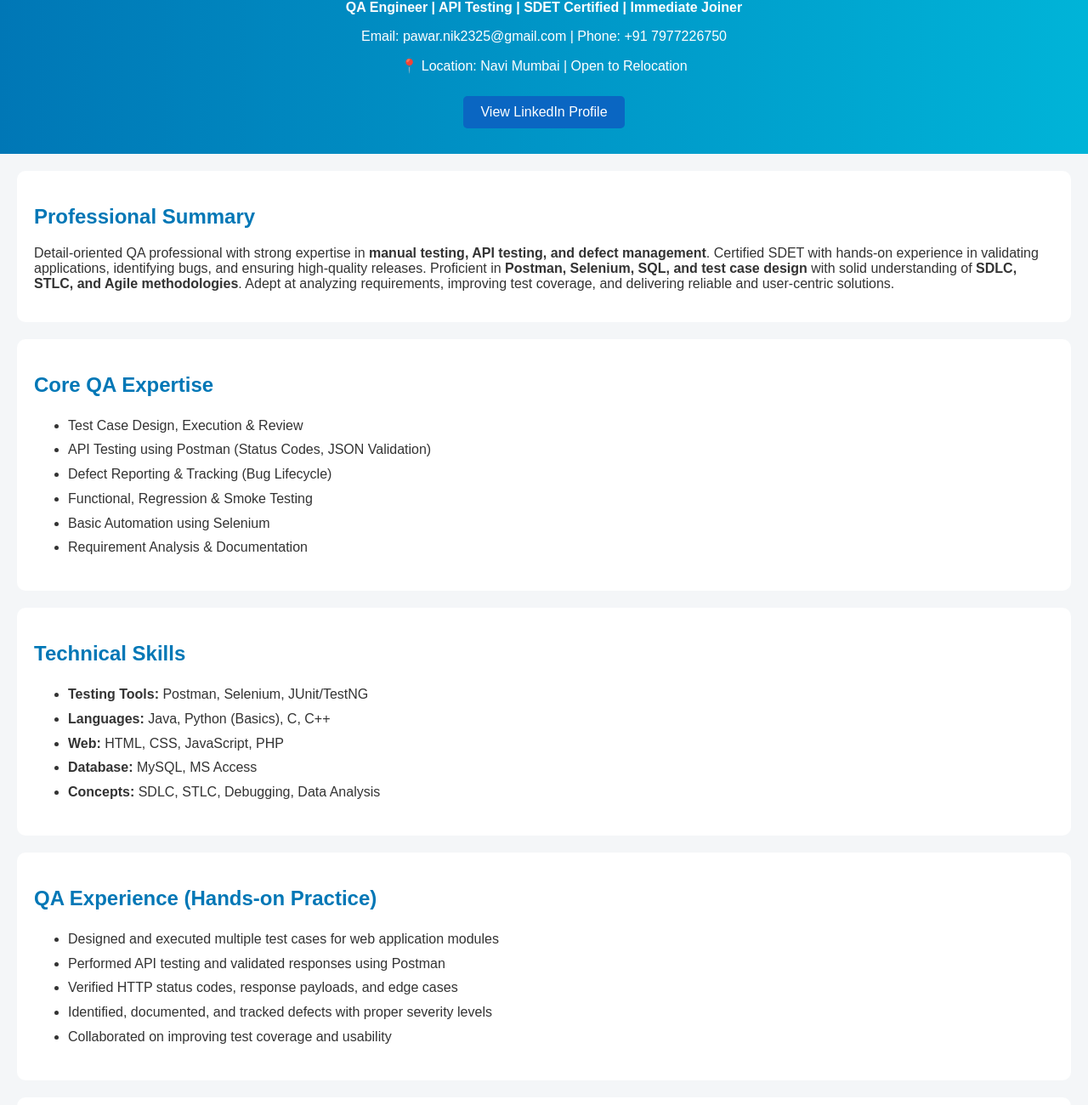
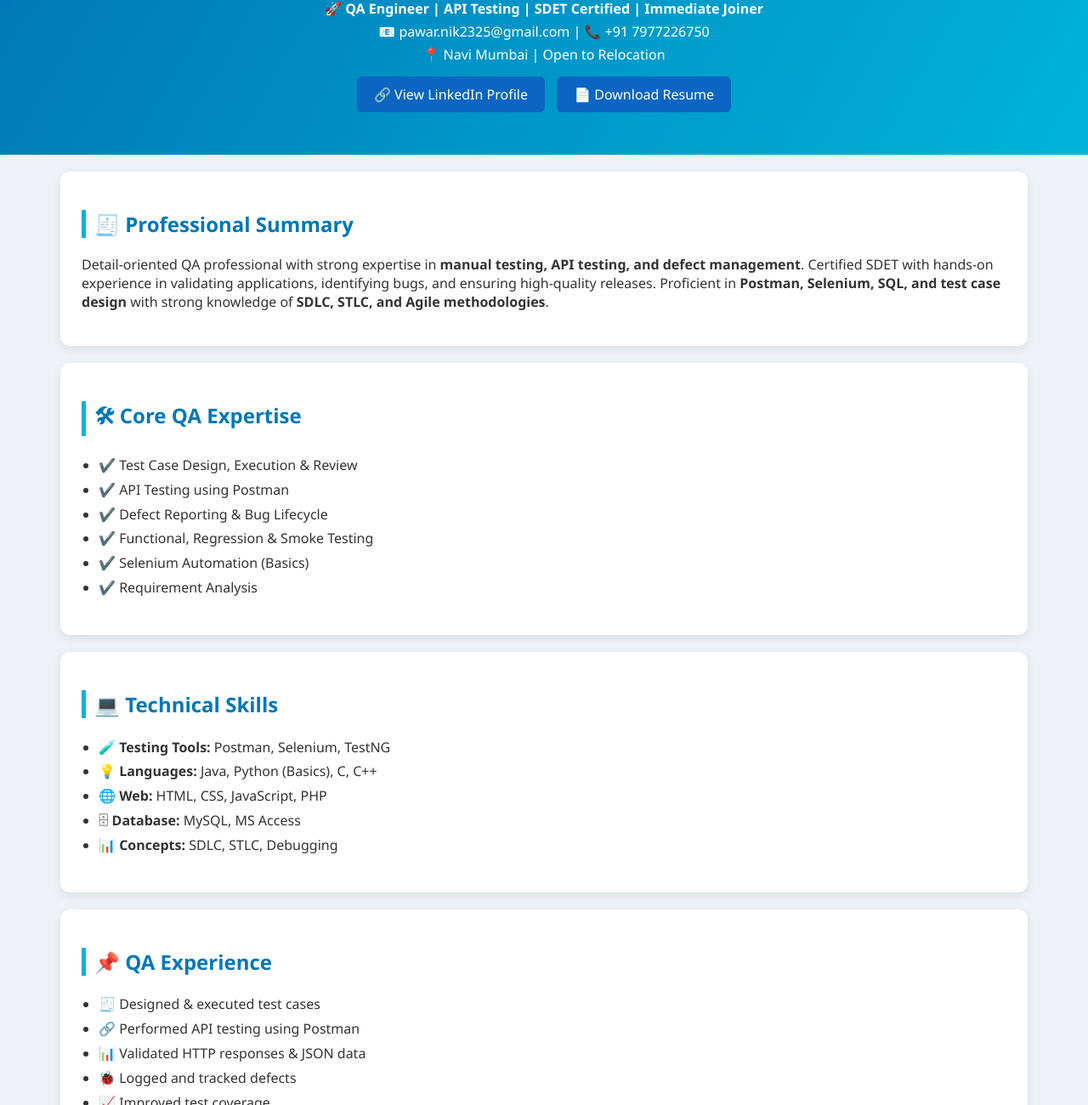
Before and after one commit to Nira1622/nikita-portfolio, a plain HTML site: page index.html in a window 1280 px wide. Shown: the part 110-1410 px from the top of the page at 85% size. Drawn offline with Linux system fonts and the light colour scheme.

Commit message:
Update index.html

```diff
--- a/index.html
+++ b/index.html
@@ -6,42 +6,93 @@
 
 <style>
 body {
-  font-family: Arial, sans-serif;
+  font-family: 'Segoe UI', sans-serif;
   margin: 0;
-  background: #f4f6f8;
+  background: #eef2f7;
   color: #333;
 }
 
+/* Header */
 header {
-  background: linear-gradient(90deg, #0077b6, #00b4d8);
+  background: linear-gradient(120deg, #0077b6, #00b4d8);
   color: white;
-  padding: 30px;
+  padding: 40px 20px;
   text-align: center;
 }
 
-section {
-  padding: 20px;
-  margin: 20px;
-  background: white;
-  border-radius: 10px;
+header h1 {
+  margin-bottom: 5px;
 }
 
+header p {
+  margin: 5px 0;
+}
+
+/* Sections */
+section {
+  padding: 25px;
+  margin: 20px auto;
+  width: 85%;
+  background: white;
+  border-radius: 12px;
+  box-shadow: 0 4px 12px rgba(0,0,0,0.08);
+  transition: transform 0.2s;
+}
+
+section:hover {
+  transform: translateY(-5px);
+}
+
+/* Headings */
 h2 {
   color: #0077b6;
+  border-left: 5px solid #00b4d8;
+  padding-left: 10px;
 }
 
+/* Lists */
 ul {
   line-height: 1.8;
+  padding-left: 20px;
 }
 
+/* Button */
 .button {
   display: inline-block;
   padding: 10px 20px;
   background: #0a66c2;
   color: white;
-  border-radius: 5px;
+  border-radius: 6px;
   text-decoration: none;
   margin-top: 10px;
+  transition: 0.3s;
+}
+
+.button:hover {
+  background: #084a94;
+}
+
+/* Footer */
+footer {
+  text-align: center;
+  padding: 20px;
+  background: #0077b6;
+  color: white;
+}
+
+  .button {
+  display: inline-block;
+  padding: 10px 20px;
+  background: #0a66c2;
+  color: white;
+  border-radius: 6px;
+  text-decoration: none;
+  margin: 10px 5px;
+  transition: 0.3s;
+}
+
+.button:hover {
+  background: #084a94;
 }
 </style>
 </head>
@@ -49,108 +100,111 @@ ul {
 <body>
 
 <header>
-  <h1>Nikita Dinesh Pawar</h1>
-  <p><b>QA Engineer | API Testing | SDET Certified | Immediate Joiner</b></p>
+  <h1>👩‍💻 Nikita Dinesh Pawar</h1>
+  <p><b>🚀 QA Engineer | API Testing | SDET Certified | Immediate Joiner</b></p>
 
-  <p>Email: pawar.nik2325@gmail.com | Phone: +91 7977226750</p>
-<p>📍 Location: Navi Mumbai | Open to Relocation</p>
+  <p>📧 pawar.nik2325@gmail.com | 📞 +91 7977226750</p>
+  <p>📍 Navi Mumbai | Open to Relocation</p>
+
   <a class="button" href="https://www.linkedin.com/in/nikita-pawar-020795398" target="_blank">
-    View LinkedIn Profile
+    🔗 View LinkedIn Profile
   </a>
+
+  <a class="button" href="resume.pdf" download>
+  📄 Download Resume
+</a>
 </header>
 
 <section>
-  <h2>Professional Summary</h2>
+  <h2>🧾 Professional Summary</h2>
   <p>
     Detail-oriented QA professional with strong expertise in <b>manual testing, API testing, and defect management</b>.
     Certified SDET with hands-on experience in validating applications, identifying bugs, and ensuring high-quality releases.
 
-    Proficient in <b>Postman, Selenium, SQL, and test case design</b> with solid understanding of
+    Proficient in <b>Postman, Selenium, SQL, and test case design</b> with strong knowledge of
     <b>SDLC, STLC, and Agile methodologies</b>.
-
-    Adept at analyzing requirements, improving test coverage, and delivering reliable and user-centric solutions.
   </p>
 </section>
 
 <section>
-  <h2>Core QA Expertise</h2>
+  <h2>🛠 Core QA Expertise</h2>
   <ul>
-    <li>Test Case Design, Execution & Review</li>
-    <li>API Testing using Postman (Status Codes, JSON Validation)</li>
-    <li>Defect Reporting & Tracking (Bug Lifecycle)</li>
-    <li>Functional, Regression & Smoke Testing</li>
-    <li>Basic Automation using Selenium</li>
-    <li>Requirement Analysis & Documentation</li>
+    <li>✔️ Test Case Design, Execution & Review</li>
+    <li>✔️ API Testing using Postman</li>
+    <li>✔️ Defect Reporting & Bug Lifecycle</li>
+    <li>✔️ Functional, Regression & Smoke Testing</li>
+    <li>✔️ Selenium Automation (Basics)</li>
+    <li>✔️ Requirement Analysis</li>
   </ul>
 </section>
 
 <section>
-  <h2>Technical Skills</h2>
+  <h2>💻 Technical Skills</h2>
   <ul>
-    <li><b>Testing Tools:</b> Postman, Selenium, JUnit/TestNG</li>
-    <li><b>Languages:</b> Java, Python (Basics), C, C++</li>
-    <li><b>Web:</b> HTML, CSS, JavaScript, PHP</li>
-    <li><b>Database:</b> MySQL, MS Access</li>
-    <li><b>Concepts:</b> SDLC, STLC, Debugging, Data Analysis</li>
+    <li>🧪 <b>Testing Tools:</b> Postman, Selenium, TestNG</li>
+    <li>💡 <b>Languages:</b> Java, Python (Basics), C, C++</li>
+    <li>🌐 <b>Web:</b> HTML, CSS, JavaScript, PHP</li>
+    <li>🗄 <b>Database:</b> MySQL, MS Access</li>
+    <li>📊 <b>Concepts:</b> SDLC, STLC, Debugging</li>
   </ul>
 </section>
 
 <section>
-  <h2>QA Experience (Hands-on Practice)</h2>
+  <h2>📌 QA Experience</h2>
   <ul>
-    <li>Designed and executed multiple test cases for web application modules</li>
-    <li>Performed API testing and validated responses using Postman</li>
-    <li>Verified HTTP status codes, response payloads, and edge cases</li>
-    <li>Identified, documented, and tracked defects with proper severity levels</li>
-    <li>Collaborated on improving test coverage and usability</li>
+    <li>🧾 Designed & executed test cases</li>
+    <li>🔗 Performed API testing using Postman</li>
+    <li>📊 Validated HTTP responses & JSON data</li>
+    <li>🐞 Logged and tracked defects</li>
+    <li>📈 Improved test coverage</li>
   </ul>
 </section>
 
 <section>
-  <h2>Key Project</h2>
-  <p><b>Credit Card Management System</b></p>
+  <h2>🚀 Key Project</h2>
+  <p><b>💳 Credit Card Management System</b></p>
   <ul>
-    <li>Developed a web-based system using PHP & MySQL</li>
-    <li>Handled customer data, transactions, and reporting features</li>
-    <li>Executed functional testing to ensure system reliability</li>
-    <li>Improved data accuracy and user experience</li>
+    <li>Developed using PHP & MySQL</li>
+    <li>Handled transactions & reporting</li>
+    <li>Performed functional testing</li>
+    <li>Improved data accuracy</li>
   </ul>
 </section>
 
 <section>
-  <h2>Certifications</h2>
+  <h2>🎓 Certifications</h2>
   <ul>
-    <li>SDET (Software Development Engineer in Test)</li>
-    <li>HDFC Life Insurance Fundamentals Program – UpGrad</li>
+    <li>🏅 SDET Certification</li>
+    <li>🏦 HDFC Life Program – UpGrad</li>
   </ul>
 </section>
 
 <section>
-  <h2>Education</h2>
+  <h2>📚 Education</h2>
   <ul>
-    <li>BBA (Computer Applications) – Savitribai Phule Pune University (2024) (B+)</li>
-    <li>HSC – Maharashtra Board (64%)</li>
-    <li>SSC – Maharashtra Board (68%)</li>
+    <li>🎓 BBA (Computer Applications) – 2024 (B+)</li>
+    <li>📘 HSC – 64%</li>
+    <li>📗 SSC – 68%</li>
   </ul>
 </section>
 
 <section>
-  <h2>Strengths</h2>
+  <h2>💪 Strengths</h2>
   <ul>
-    <li>Strong analytical and debugging skills</li>
-    <li>Detail-oriented with focus on quality</li>
-    <li>Quick learner and adaptable to new tools</li>
-    <li>Effective communication and teamwork</li>
+    <li>🧠 Strong analytical skills</li>
+    <li>🔍 Detail-oriented</li>
+    <li>⚡ Quick learner</li>
+    <li>🤝 Team player</li>
   </ul>
 </section>
 
 <section>
-  <h2>Languages</h2>
-  <p>English, Hindi, Marathi</p>
+  <h2>🌍 Languages</h2>
+  <p>🗣 English | Hindi | Marathi</p>
 </section>
 
-<footer style="text-align:center; padding:20px;">
-  <p>© 2026 Nikita Pawar</p>
+<footer>
+  <p>© 2026 Nikita Pawar | Made with ❤️</p>
 </footer>
 
 </body>
```
